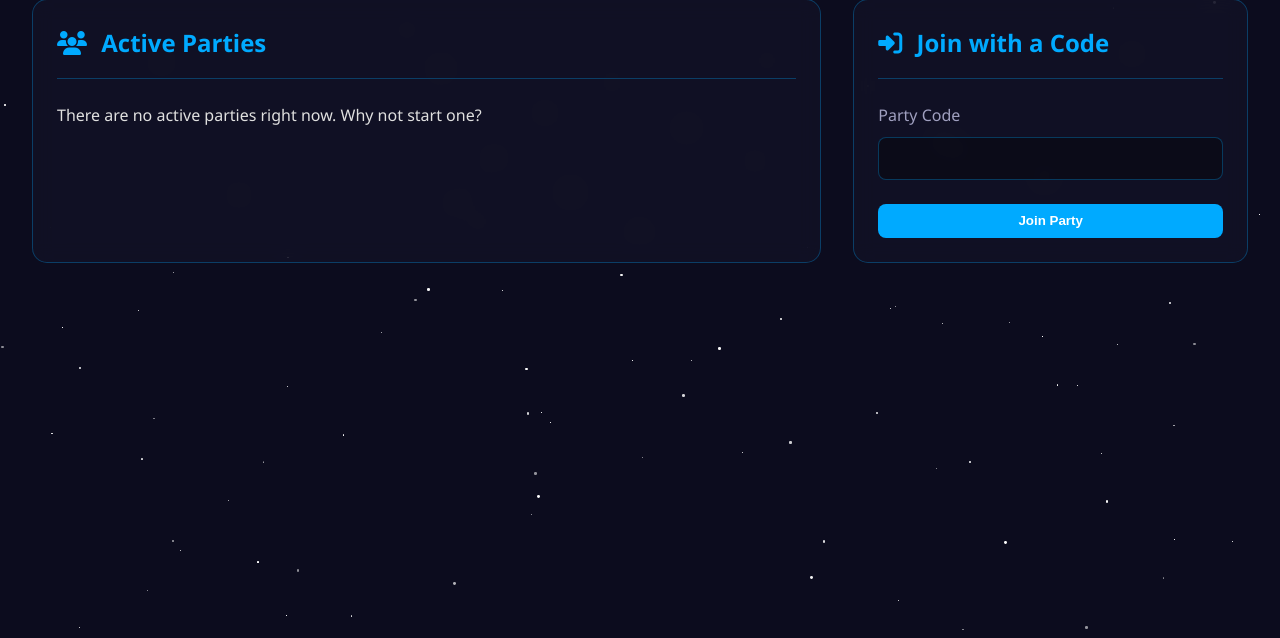
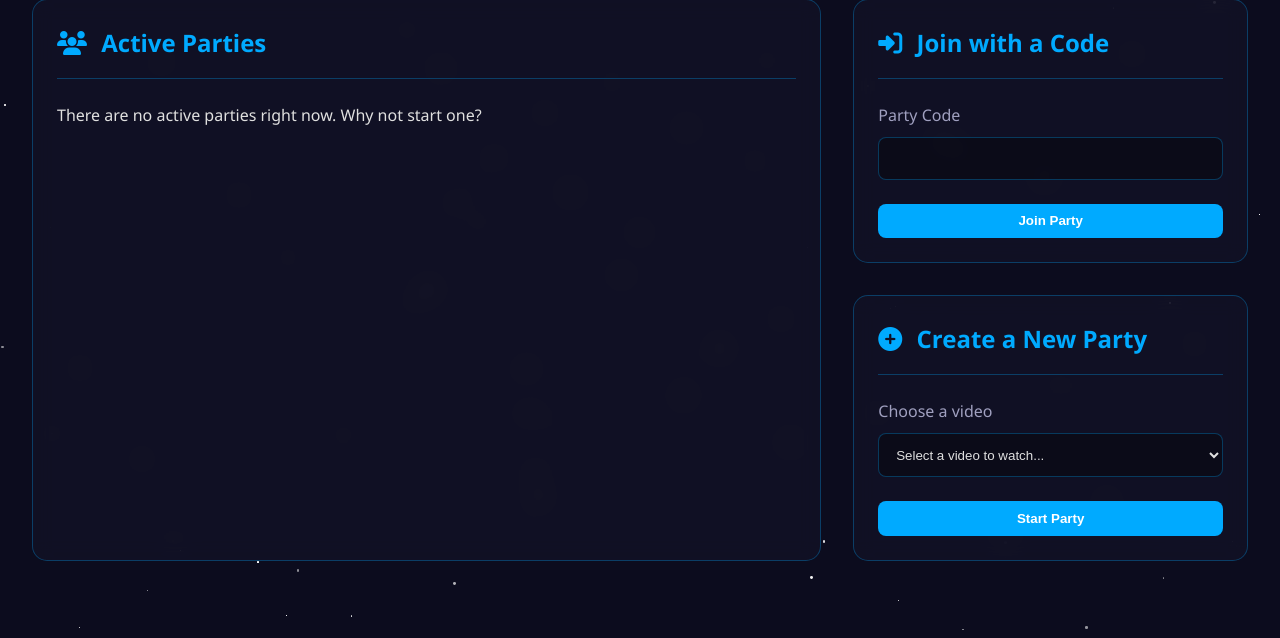
Before and after one commit to 1cbs/1cbs-app, a Flask app: page /watch-together in a window 1280 px wide. Shown: the part 162-800 px from the top of the page. Run offline with Flask 3, Linux system fonts and the light colour scheme; the visitor is signed in with stand-in values (Sample User, id 1).

Commit message:
Update watch_together_lobby.html

```diff
--- a/templates/watch_together_lobby.html
+++ b/templates/watch_together_lobby.html
@@ -9,7 +9,7 @@
         grid-template-columns: 1fr;
         gap: 2rem;
     }
-    @media (min-width: 768px) {
+    @media (min-width: 992px) {
         .lobby-grid {
             grid-template-columns: 2fr 1fr;
         }
@@ -30,6 +30,15 @@
     .party-info .video {
         font-size: 0.9rem;
         color: var(--text-secondary);
+    }
+    .form-group select {
+        width: 100%;
+        padding: 0.8rem;
+        background: rgba(0,0,0,0.3);
+        border: 1px solid var(--border-color);
+        border-radius: 8px;
+        color: var(--text-color);
+        outline: none;
     }
 </style>
 
@@ -57,8 +66,9 @@
         </div>
     </section>
 
-    <!-- Right Column: Join with a Code -->
-    <section class="card glass-effect" id="join-party">
+    <!-- Right Column: Join/Create Party -->
+    <aside>
+        <div class="card glass-effect" id="join-party" style="margin-bottom: 2rem;">
             <div class="card-header">
                 <h2><i class="fas fa-sign-in-alt"></i> Join with a Code</h2>
             </div>
@@ -71,6 +81,36 @@
                     <button type="submit" class="btn-primary" style="width: 100%;">Join Party</button>
                 </form>
             </div>
-    </section>
+        </div>
+
+        {% if session['level'] == 'master' %}
+        <div class="card glass-effect" id="create-party">
+            <div class="card-header">
+                <h2><i class="fas fa-plus-circle"></i> Create a New Party</h2>
+            </div>
+            <div class="card-content">
+                <form action="{{ url_for('create_watch_party') }}" method="POST">
+                    <div class="form-group">
+                        <label for="video_selection">Choose a video</label>
+                        <select name="video_selection" id="video_selection" required>
+                            <option value="" disabled selected>Select a video to watch...</option>
+                            <optgroup label="Anime">
+                                {% for episode in anime_episodes %}
+                                <option value="anime-{{ episode.id }}">{{ episode.series.title }} - {{ episode.title }}</option>
+                                {% endfor %}
+                            </optgroup>
+                            <optgroup label="Videos">
+                                {% for video in videos %}
+                                <option value="video-{{ video.id }}">{{ video.title }}</option>
+                                {% endfor %}
+                            </optgroup>
+                        </select>
+                    </div>
+                    <button type="submit" class="btn-primary" style="width: 100%;">Start Party</button>
+                </form>
+            </div>
+        </div>
+        {% endif %}
+    </aside>
 </div>
 {% endblock %}
```
Lines whose indentation alone changed are shown as unchanged.
